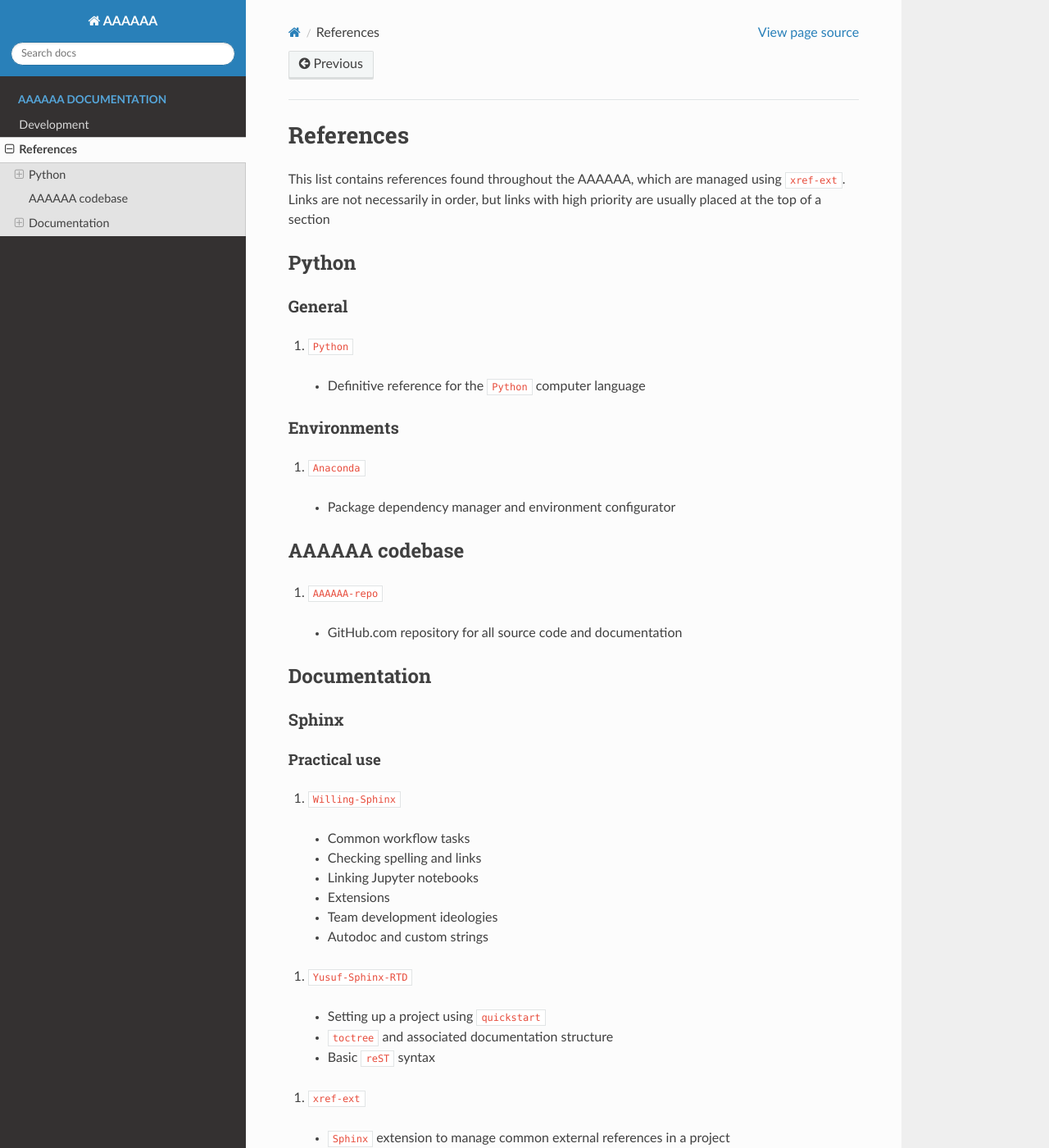
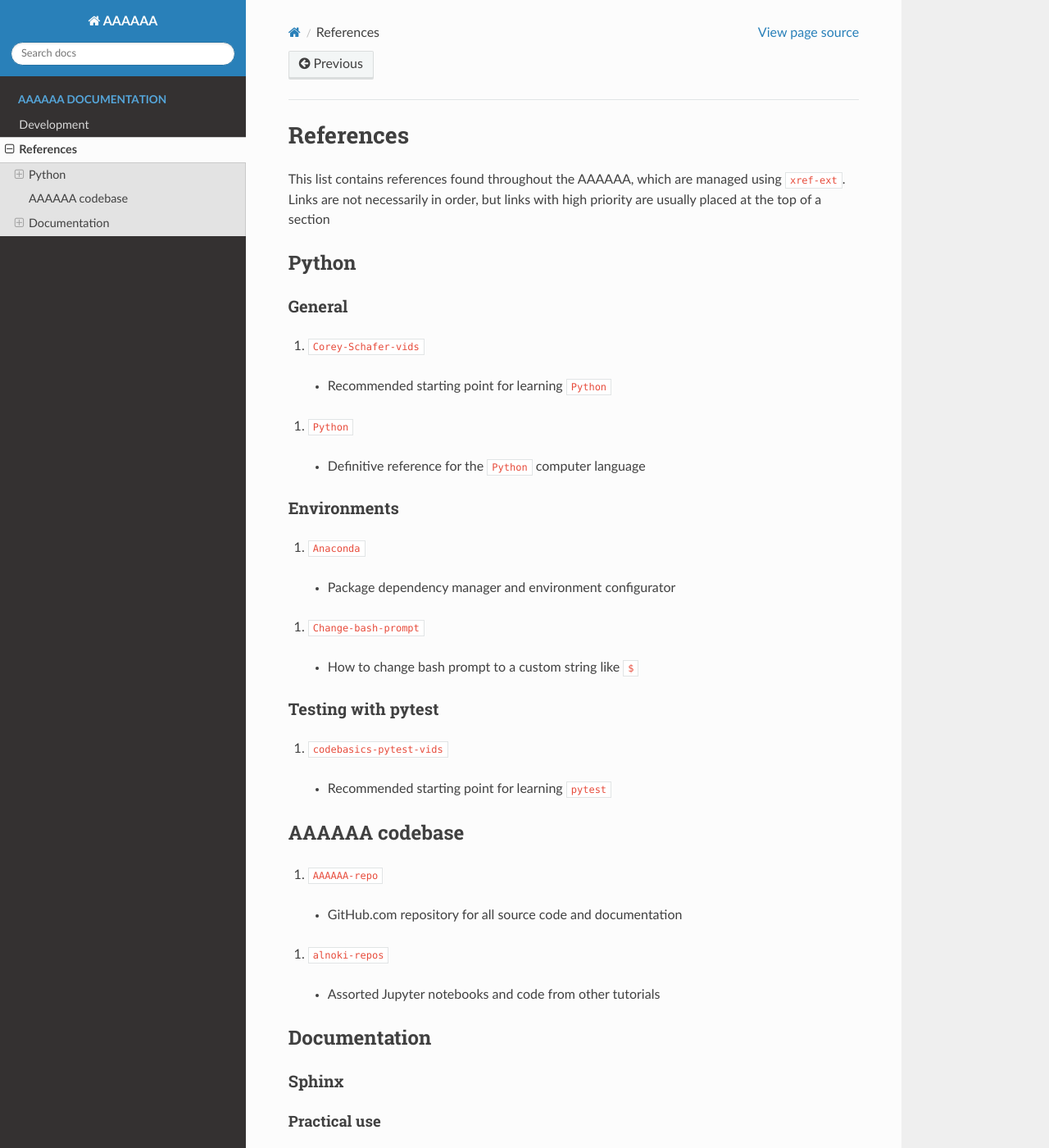
Before and after one commit to alnoki/AAAAAA, a Sphinx documentation site: the page built from docs/references.rst, in a window 1280 px wide and 1400 px high. Shown: the whole window at 82% size. Built offline with Sphinx 7.4.7 and the Read the Docs theme 2.0.0, drawn with Linux system fonts in a browser that asks for light colours; cross-references to code outside the pages are shown as plain code.

```diff
--- a/docs/conf.py
+++ b/docs/conf.py
@@ -207,5 +207,17 @@ xref_links = {
                          'https://www.youtube.com/watch?v=oJsUvBQyHBs'),
     'Anaconda': ('Anaconda', 'https://www.anaconda.com'),
     'AAAAAA-repo': ("AAAAAA repository", 'https://github.com/alnoki/AAAAAA'),
+    'Change-bash-prompt': ("Cyberciti.biz instructions to change bash prompt",
+                           'https://www.cyberciti.biz/tips/howto-linux-unix-'
+                           'bash-shell-setup-prompt.html'),
+    'Corey-Schafer-vids': ("Corey Schafer YouTube playlist: Python Tutorials",
+                           'https://www.youtube.com/playlist?list=PL-'
+                           'osiE80TeTt2d9bfVyTiXJA-UTHn6WwU'),
+    'alnoki-repos': ("alnoki's GitHub repositories",
+                     'https://github.com/alnoki?tab=repositories'),
+    'codebasics-pytest-vids':
+        ("codebasics YouTube playlist: Pytest Tutorial (Python Automated "
+         "Testing)", 'https://www.youtube.com/playlist?list='
+         'PLeo1K3hjS3utzQYDNRNluzqJqpMXx6hHu'),
     # New links below, sorted links above
     }
--- a/docs/references.rst
+++ b/docs/references.rst
@@ -15,6 +15,10 @@ Python
 General
 =======
 
+#. :xref:`Corey-Schafer-vids`
+
+  * Recommended starting point for learning ``Python``
+
 #. :xref:`Python`
 
   * Definitive reference for the ``Python`` computer language
@@ -26,6 +30,17 @@ Environments
 
   * Package dependency manager and environment configurator
 
+#. :xref:`Change-bash-prompt`
+
+  * How to change bash prompt to a custom string like ``$``
+
+Testing with pytest
+===================
+
+#. :xref:`codebasics-pytest-vids`
+
+  * Recommended starting point for learning ``pytest``
+
 ***************
 AAAAAA codebase
 ***************
@@ -33,6 +48,10 @@ AAAAAA codebase
 #. :xref:`AAAAAA-repo`
 
   * GitHub.com repository for all source code and documentation
+
+#. :xref:`alnoki-repos`
+
+  * Assorted Jupyter notebooks and code from other tutorials
 
 *************
 Documentation
```
Also changed, not shown: README.md (+24 -52 lines), docs/dev/code.rst (added, +30 -0 lines), docs/dev/development.rst (+8 -16 lines), docs/dev/zen.rst (added, +21 -0 lines).
